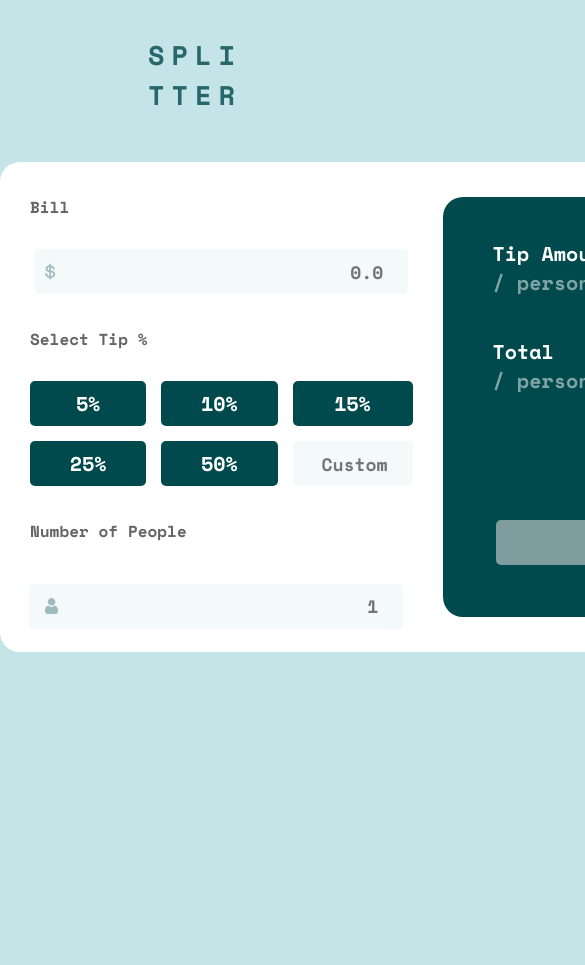
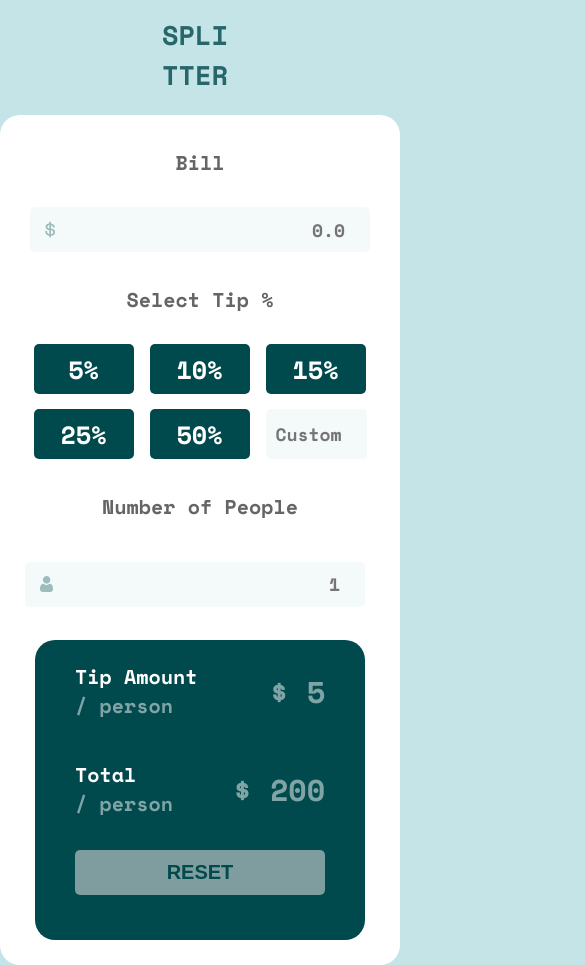
Before and after one commit to PaulCostin/Tip-Calculator, a plain HTML site: page index.html in a window 390 px wide. Shown: the top 965 px of the page, 585 px wide, since content can reach past the window. Before the commit the page ends 844 px from the top, so only its background shows below. Drawn offline with nearby package versions, Linux system fonts and the light colour scheme.

Commit message:
HTML AND CSS DONE

```diff
--- a/style.css
+++ b/style.css
@@ -9,6 +9,7 @@ h1{
     color:hsl(183, 100%, 15%);
     font-size: 27px;
     margin-top: 35px;
+    mar
     letter-spacing: 7px;
     opacity: 0.8;
 }
@@ -78,7 +79,7 @@ input{
     border: none;
     background-color: hsl(189, 41%, 97%);
     height:45px;
-    text-align: right;
+    text-align: center;
     padding: 0 10px 0;
     cursor: pointer;
     border-radius: 5px;
@@ -170,8 +171,99 @@ span, .value1, .value2{
 }
 
 
-@media screen and (max-width:{
+@media screen and (max-width:1200px){
+    h1{
+        margin-top: 15px;
+        margin-bottom: 15px;
+    }
+    .tip-buttons > button{
+        height: 65px;
+        width: 200px;
+    }
+    .tip-buttons > input{
+        height: 65px;
+        width: 180px;
+     }
 
+    .bill-label, .tip-selection, .nrOfPeople-label{
+        margin: 33px 30px 30px 30px ;
+        text-align: left;
+        opacity: 0.6;
+        font-size: 20px;
+    }
+    .mainContainer{
+        margin-top:20px;
+        flex-wrap: wrap;
+        width: 700px;
+        height: 940px;
+    }
+    .leftContainer{
+        width: 100%;
+        height:500px
+    }
+    .rightContainer{
+        width: 100%;
+        margin: 55px 35px 35px 35px;
+        height:350px;
+    }
+    .results{
+        margin-top: -130px;
+    }
+    .reset-button{
+        font-size: 20px;
+        width:400px;
+        top:850px
+    }
+    .nrOfPeople-input > #icon-person {
+        top: 25px;
+        left:65px;
+    }
+    .bill-input > #dollar-icon {
+        top: 14px;
+        left: 70px;
+    }
+}
+
+@media screen and (max-width: 700px){
+        .mainContainer{
+            width: 400px;
+            height: 850px;
+        }
+        .tip-buttons > button{
+            font-size: 25px;
+            height: 50px;
+            width: 100px;
+        }
+        .tip-buttons > input{
+            font-size: 18px;
+            height: 50px;
+            width: 81px;
+         }
+        .nrOfPeople-input > #icon-person {
+            top: 25px;
+            left: 40px;
+        }
+        .bill-input > #dollar-icon {
+            top: 14px;
+            left: 45px;
+        }
+        .rightContainer{
+            margin-top:25px;
+            height:300px;
+        }
+        .results{
+            margin-top: -100px;
+            margin-left: 10px;
+            margin-right: 10px;
+            width: 250px;
+        }
+        .reset-button{
+            top: 770px;
+            width:250px;
+        }
+        .bill-label, .tip-selection, .nrOfPeople-label{
+            text-align: center;
+        }
 }
 /* background-color:hsl(172, 67%, 45%);
 background-color:hsl(183, 100%, 15%);
```
